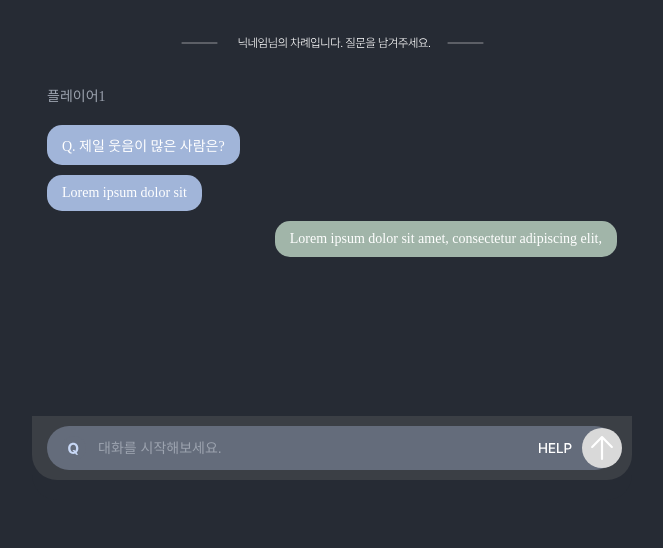
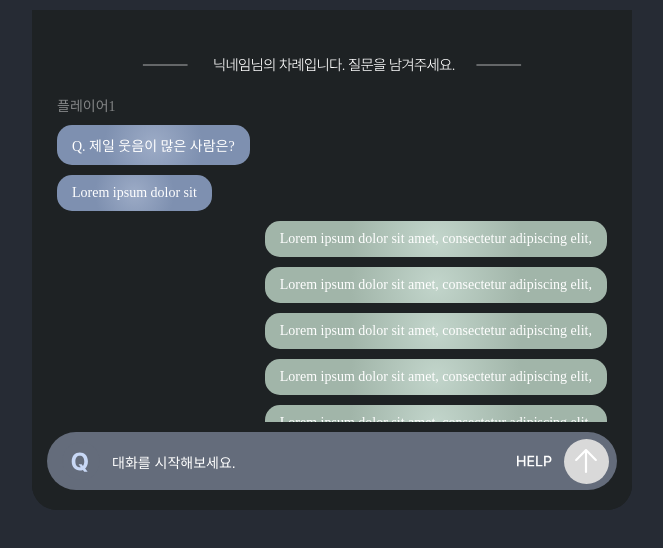
Before and after one commit to chldsbdud/likelion_partylink, a React (Create React App) app in the folder partylink/: page /chatting1 in a window 1280 px wide. Shown: the top 548 px of the page, without its empty margins (308-971 px from the left). Built offline with nearby package versions, Linux system fonts and the light colour scheme.

Commit message:
[feat]Chatting 수정(1218)

```diff
--- a/partylink/src/components/chatting/chatting1.jsx
+++ b/partylink/src/components/chatting/chatting1.jsx
@@ -1,7 +1,12 @@
 import React, { useState } from "react";
 import * as Styled from "./chatting1.styled";
 
-import LeftQuestion from "../../assets/img/Group 51.svg";
+// import Info1 from "../../assets/img/ghksdudgody.svg";
+import Info2 from "../../assets/img/Group 51.svg";
+// import Info3 from "../../assets/img/rlekflsms.svg";
+// import Info4 from "../../assets/img/slrspdlasladmlthsrkfkrdl.svg";
+// import Info5 from "../../assets/img/10ch.svg";
+// import Info6 from "../../assets/img/ehdwjawk.svg";
 import Question from "../../assets/img/Question.svg";
 import Circle from "../../assets/img/Circle.svg";
 import Arrow from "../../assets/img/Arrow.svg";
@@ -12,13 +17,77 @@ const Chatting1 = () => {
     { text: "Q. 제일 웃음이 많은 사람은?", sender: "player" },
     { text: "Lorem ipsum dolor sit", sender: "player" },
     { text: "Lorem ipsum dolor sit amet, consectetur adipiscing elit,", sender: "user" },
+    { text: "Lorem ipsum dolor sit amet, consectetur adipiscing elit,", sender: "user" },
+    { text: "Lorem ipsum dolor sit amet, consectetur adipiscing elit,", sender: "user" },
+    { text: "Lorem ipsum dolor sit amet, consectetur adipiscing elit,", sender: "user" },
+    { text: "Lorem ipsum dolor sit amet, consectetur adipiscing elit,", sender: "user" },
+    { text: "Lorem ipsum dolor sit amet, consectetur adipiscing elit,", sender: "user" },
+    { text: "Q. 제일 웃음이 많은 사람은?", sender: "player" },
   ]);
   const [inputValue, setInputValue] = useState("");
 
+  const randomQuestions = [
+    "이번 겨울에 눈싸움 한 사람 접어",
+    "외국에서 길을 잃은 적 있는 사람 접어",
+    "한 번도 비행기 타본 적 없는 사람 접어",
+    "친구의 비밀을 지킨 적 있는 사람 접어",
+    "한 달 이상 운동 안 한 사람 접어",
+    "유명인과 사진 찍은 적 있는 사람 접어",
+    "혼자서 여행 간 적 있는 사람 접어",
+    "24시간 이상 잠을 잔 적 없는 사람 접어",
+    "한 번도 캠핑 간 적 없는 사람 접어",
+    "생일 파티를 매년 해본 사람 접어",
+    "애완동물을 키운 적 있는 사람 접어",
+    "한 번도 콘서트에 간 적 없는 사람 접어",
+    "한 번도 자전거를 타본 적 없는 사람 접어",
+    "가장 좋아하는 영화 장르가 로맨스가 아닌 사람 접어",
+    "한 번도 스키를 타본 적 없는 사람 접어",
+    "친구와 싸운 적 있는 사람 접어",
+    "한 번도 노래방에 간 적 없는 사람 접어",
+    "3개 국어를 할 수 있는 사람 접어",
+    "한 번도 해변에서 일몰을 본 적 없는 사람 접어",
+    "좋아하는 음식을 직접 만들어본 적 있는 사람 접어",
+    "한 번도 마라톤에 참가해본 적 없는 사람 접어",
+    "친구의 생일을 잊어버린 적 있는 사람 접어",
+    "한 번도 도서관에서 책을 빌려본 적 없는 사람 접어",
+    "좋아하는 캐릭터의 굿즈를 가진 적 있는 사람 접어",
+    "한 번도 자원봉사에 참여해본 적 없는 사람 접어",
+    "친구와 단둘이 여행을 가본 적이 없는 사람 접어",
+    "한 번도 핸드폰 없이 하루를 보낸 적 없는 사람 접어",
+    "좋아하는 노래를 부르며 길을 걸어본 적 있는 사람 접어",
+    "한 번도 바다에서 수영해본 적 없는 사람 접어",
+    "친구와의 약속을 한 번도 잊어본 적 없는 사람 접어",
+    "한 번도 고양이를 만져본 적 없는 사람 접어",
+    "생일 케이크를 직접 만들어본 적 있는 사람 접어",
+    "한 번도 해외여행을 가본 적 없는 사람 접어",
+    "한 번도 자전거를 타고 출퇴근해본 적 없는 사람 접어",
+    "본인 지인의 결혼식에 간 적 없는 사람 접어",
+    "한 번도 캠핑장에서 하룻밤을 보낸 적 없는 사람 접어",
+    "한 번도 스스로 요리를 해본 적 없는 사람 접어",
+    "한 번도 바베큐를 해본 적 없는 사람 접어",
+    "좋아하는 스포츠팀의 경기를 한 번도 직접 보지 않은 사람 접어",
+    "지금 딱 생각나는 본인만의 최애 카페가 없는 사람 접어",
+    "좋아하는 음악 장르가 없는 사람 접어",
+    "한 번도 친구와의 대화 중에 거짓말을 한 적 없는 사람 접어",
+    "한 번도 해리포터 시리즈를 읽어본 적 없는 사람 접어",
+    "지금 흰 양말 신고 있는 사람 접어",
+    "부모님과 함께 살고 있는 사람 접어",
+    "더위보다 추위를 많이 타는 사람 접어",
+  ];
+
+  const handleHelpClick = () => {
+    const randomIndex = Math.floor(Math.random() * randomQuestions.length);
+    const randomQuestion = randomQuestions[randomIndex];
+
+    // 입력창에 질문 넣기
+    setInputValue(randomQuestion);
+  };
+
+  // 메시지 입력 이벤트
   const handleSendClick = () => {
     if (inputValue.trim()) {
       setMessages([...messages, { text: inputValue, sender: "user" }]);
-      setInputValue("");
+      setInputValue(""); // 입력창 비우기
     }
   };
 
@@ -27,7 +96,7 @@ const Chatting1 = () => {
       <Styled.Container>
         <Styled.ChatInfo>
           <Styled.Information>
-            <img src={LeftQuestion} alt="닉네임님의 차례입니다. 질문을 남겨주세요." />
+            <img src={Info2} alt="닉네임님의 차례입니다. 질문을 남겨주세요." />
           </Styled.Information>
           <Styled.PlayerInfo>
             <Styled.PlayerLabel>플레이어1</Styled.PlayerLabel>
@@ -44,9 +113,9 @@ const Chatting1 = () => {
             <Styled.QIcon src={Question} alt="QuestionIcon" />
             <Styled.Input type="text" placeholder="대화를 시작해보세요." value={inputValue} onChange={(e) => setInputValue(e.target.value)} />
 
-            <Styled.HelpText src={HelpImage} alt="Help" />
+            <Styled.HelpText src={HelpImage} alt="Help" onClick={handleHelpClick} />
 
-            <Styled.IconButtonAll onclick={handleSendClick}>
+            <Styled.IconButtonAll onClick={handleSendClick}>
               <Styled.IconButton1 src={Circle} alt="SendIcon" />
               <Styled.IconButton2 src={Arrow} alt="SendIcon" />
             </Styled.IconButtonAll>
--- a/partylink/src/components/chatting/chatting1.styled.js
+++ b/partylink/src/components/chatting/chatting1.styled.js
@@ -1,5 +1,4 @@
 import styled from "styled-components";
-
 export const ContainerAll = styled.div`
   display: flex;
   justify-content: center;
@@ -7,22 +6,48 @@ export const ContainerAll = styled.div`
   width: 100%;
   height: 100%;
   background-color: #262b34;
+  box-sizing: border-box; /* 여백이 포함된 전체 크기 유지 */
+  padding: 0 10px; /* 좌우 여백 유지 */
 `;
 
 export const Container = styled.div`
   display: flex;
   flex-direction: column;
   justify-content: space-between;
-  width: 90%;
-  max-width: 600px;
+  width: 100%; /* 화면에 맞게 늘어남 */
+  max-width: 600px; /* 최대 너비를 설정 */
   height: 500px;
-  background-color: #262b34;
+  background-color: #1e2224;
   border-radius: 0 0 25px 25px;
+  margin-top: 10px;
+  box-sizing: border-box; /* 패딩과 보더를 너비에 포함 */
 `;
 
 export const ChatInfo = styled.div`
-  padding: 15px;
-  background-color: #262b34;
+  padding: 25px;
+  background-color: #1e2224;
+
+  overflow-y: overlay; /* 스크롤바가 콘텐츠 위에 그려지도록 설정 */
+  overflow-x: hidden; /* 수평 스크롤 숨기기 */
+
+  /* 스크롤바 설정 */
+  &::-webkit-scrollbar {
+    width: 7px;
+  }
+
+  /* 스크롤바 막대 설정 */
+  &::-webkit-scrollbar-thumb {
+    background-color: rgba(255, 255, 255, 1);
+    border-radius: 10px;
+    border: 1px solid #1e2224;
+
+    max-height: 10px;
+  }
+
+  /* 스크롤바 뒷 배경 설정 */
+  &::-webkit-scrollbar-track {
+    background-color: #1e2224;
+  }
 `;
 
 export const Information = styled.div`
@@ -32,15 +57,15 @@ export const Information = styled.div`
   margin: 20px 0;
 
   img {
-    width: auto; /* 이미지 크기를 원래 비율대로 유지 */
+    width: 380px;
     max-width: 100%;
   }
 `;
 
-export const PlayerLabel = styled.p`
+export const PlayerLabel = styled.div`
   font-size: 14px;
-  color: #9ca3af; /* 회색 텍스트 */
-  margin-bottom: 10px;
+  color: #848687;
+  // margin-bottom: 10px;
 `;
 
 export const PlayerInfo = styled.div`
@@ -55,7 +80,7 @@ export const Message = styled.div`
   color: #fff;
   margin: 0;
   padding: 10px 15px;
-  background-color: ${(props) => (props.isUser ? "#A1B5A9" : "#A1B5D9")};
+  background: ${(props) => (props.isUser ? "radial-gradient(circle, #c2d5cb 0.1%, #A1B5A9 50%)" : "radial-gradient(circle, #9cabc6 0.1%, #7e90b0 50%)")};
   border-radius: 15px;
   max-width: 80%;
 `;
@@ -64,11 +89,9 @@ export const ChatInputWrapper = styled.div`
   display: flex;
   align-items: center;
   padding: 10px 15px;
-  background-color: #3b3f45;
+  background-color: #1e2224;
   border-radius: 0 0 25px 25px;
   gap: 10px;
-
-  margin-bottom: 20px;
 `;
 
 export const InputContainer = styled.div`
@@ -79,16 +102,22 @@ export const InputContainer = styled.div`
   border-radius: 50px;
   padding: 10px 15px;
   gap: 10px;
+  position: relative;
+
+  margin-bottom: 10px;
 `;
 
 export const QIcon = styled.img`
-  width: 24px;
-  height: 24px;
+  width: 38px;
+  height: 38px;
 `;
 
 export const HelpText = styled.img`
   display: flex;
-  margin-right: 20px;
+  margin-right: 40px;
+
+  width: 35px;
+  height: 20px;
 `;
 
 export const IconButtonAll = styled.div`
@@ -96,11 +125,13 @@ export const IconButtonAll = styled.div`
   position: relative;
   justify-content: center;
   align-items: center;
+
+  right: 16px;
 `;
 
 export const IconButton1 = styled.img`
-  width: 40px; /* Circle 크기 */
-  height: 40px;
+  width: 45px; /* Circle 크기 */
+  height: 45px;
   position: absolute; /* Arrow와 겹치도록 배치 */
   z-index: 1; /* Circle이 뒤로 가도록 설정 */
 `;
@@ -120,8 +151,10 @@ export const Input = styled.input`
   color: #fff;
   outline: none;
 
+  margin-top: 3px;
+
   &::placeholder {
-    color: #9ca3af;
+    color: white;
   }
 `;
 
@@ -130,3 +163,23 @@ export const HelpButton = styled.img`
   height: 30px;
   cursor: pointer;
 `;
+
+export const DragButton = styled.div`
+  position: absolute;
+  top: 10px;
+  right: 20px;
+  background-color: #9ca3af;
+  color: #fff;
+  padding: 5px 10px;
+  border-radius: 5px;
+  cursor: pointer;
+  z-index: 10;
+`;
+
+export const MessageWrapper = styled.div`
+  display: flex;
+  flex-direction: column;
+  gap: 10px;
+  max-height: 350px; // 메시지가 많아지면 이 높이를 넘지 않도록 설정
+  overflow-y: auto; // 스크롤 가능하도록 설정
+`;
```
